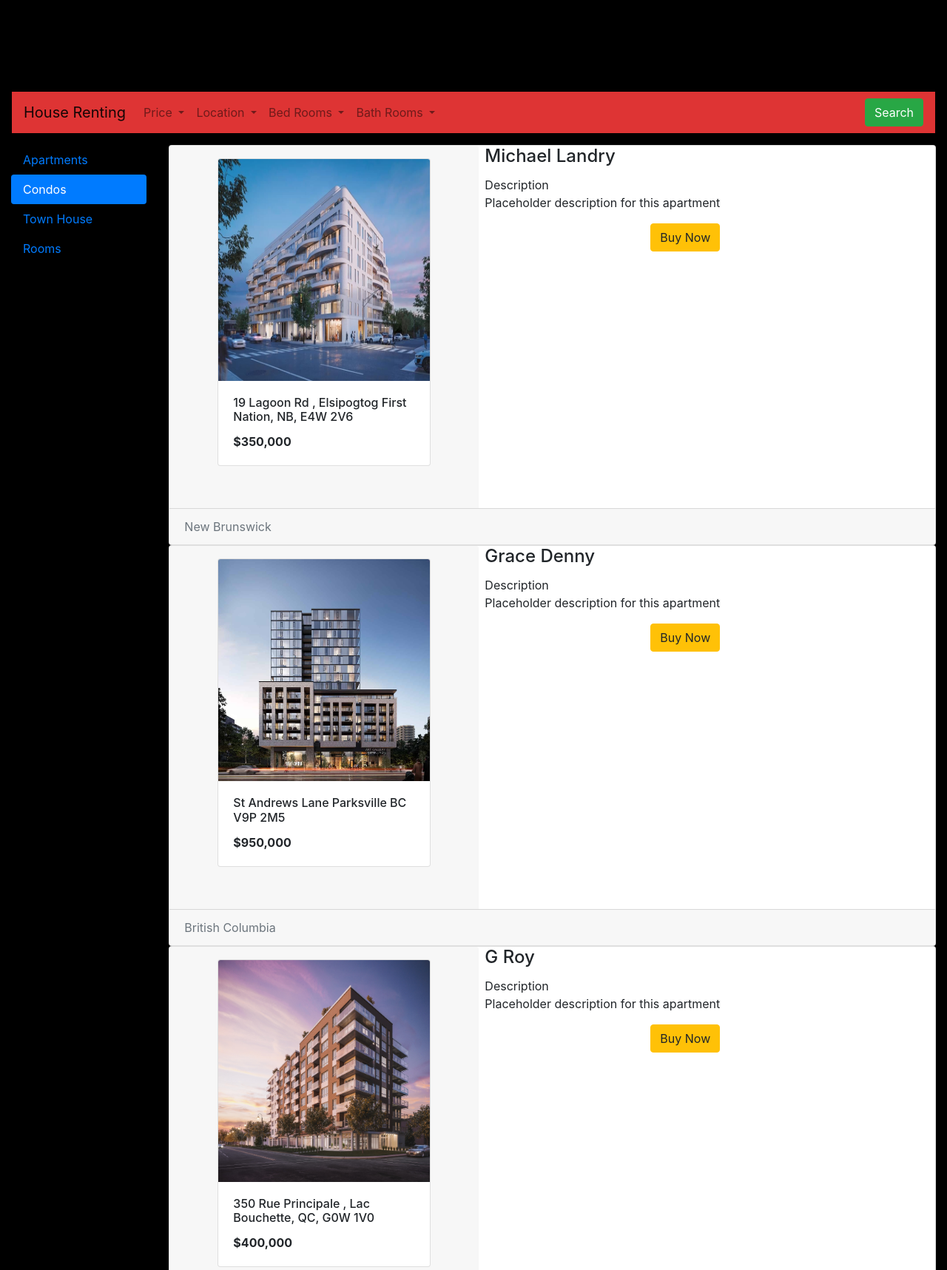
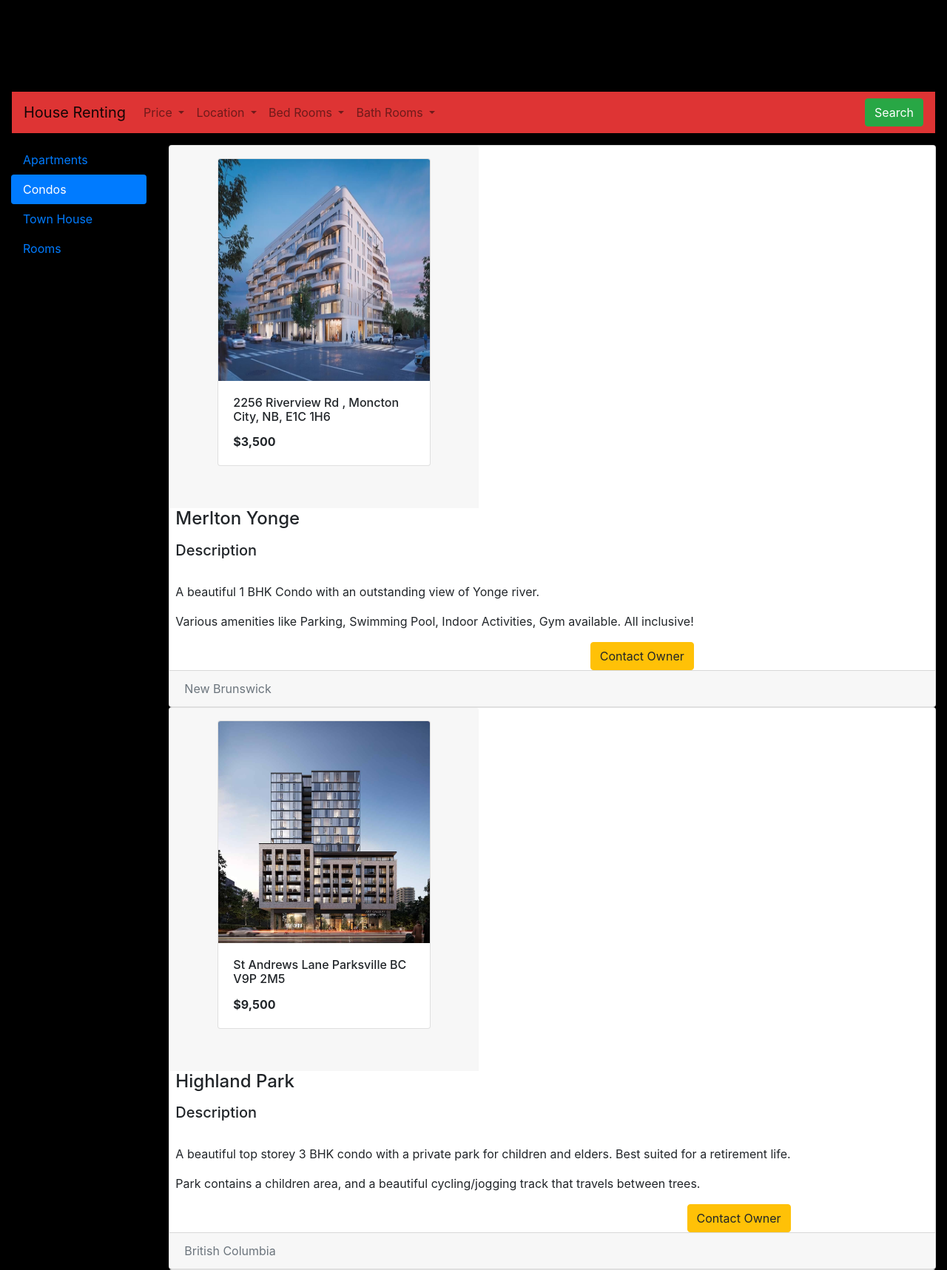
Before and after one commit to shreyasbabu/Web_Application_Canadore, a PHP site: page /Condos.php in a window 1280 px wide. Shown: the part 126-1843 px from the top of the page at 74% size. Run offline with PHP 8.4, Linux system fonts and the light colour scheme; some libraries are stand-ins or nearby versions.

Commit message:
Filled meaningful information for condos

```diff
--- a/Project/Condos.php
+++ b/Project/Condos.php
@@ -130,16 +130,16 @@
       <div class="card card-component" style="width: 18rem;">
         <img class="card-img-top img-size" src="images/c1.jpg" alt="Card image cap">
         <div class="card-body">
-            <h6 class="card-title">19 Lagoon Rd , Elsipogtog First Nation, NB, E4W 2V6</h6>
-            <p class="card-text font-weight-bold"> $350,000 </p>
+            <h6 class="card-title">2256  Riverview Rd , Moncton City, NB, E1C 1H6</h6>
+            <p class="card-text font-weight-bold"> $3,500 </p>
             <!--a href="#" class="btn btn-primary">Go somewhere</a-->
         </div>
     </div>
 </div>
 <div class="card-block px-2">
-    <h4 class="card-title">Michael Landry</h4>
-    <p class="card-text">Description<br>Placeholder description for this apartment</p>
-    <button type="button" class="btn btn-warning float-right">Buy Now</button>
+    <h4 class="card-title">Merlton Yonge</h4>
+    <p class="card-text"><h5>Description</h5><br>A beautiful 1 BHK Condo with an outstanding view of Yonge river.</p><p> Various amenities like Parking, Swimming Pool, Indoor Activities, Gym available. All inclusive!<br></p>
+    <button type="button" class="btn btn-warning float-right">Contact Owner</button>
 </div>
 <div class="w-100"></div>
 <div class="card-footer w-100 text-muted">
@@ -153,15 +153,16 @@
         <img class="card-img-top img-size" src="images/c2.jpg" alt="Card image cap">
         <div class="card-body">
             <h6 class="card-title">St Andrews Lane Parksville BC V9P 2M5</h6>
-            <p class="card-text font-weight-bold"> $950,000 </p>
+            <p class="card-text font-weight-bold"> $9,500 </p>
             <!--a href="#" class="btn btn-primary">Go somewhere</a-->
         </div>
     </div>
 </div>
 <div class="card-block px-2">
-    <h4 class="card-title">Grace Denny</h4>
-    <p class="card-text">Description<br>Placeholder description for this apartment</p>
-    <button type="button" class="btn btn-warning float-right ml-2">Buy Now</button>
+    <h4 class="card-title">Highland Park</h4>
+    <p class="card-text"><h5>Description</h5><br>A beautiful top storey 3 BHK condo with a private park for children and elders. Best suited for a retirement life.</p><p>Park contains a children area, and a
+    beautiful cycling/jogging track that travels between trees.</p>
+    <button type="button" class="btn btn-warning float-right ml-2">Contact Owner</button>
 </div>
 <div class="w-100"></div>
 <div class="card-footer w-100 text-muted">
@@ -174,20 +175,20 @@
       <div class="card card-component" style="width: 18rem;">
         <img class="card-img-top img-size" src="images/c3.jpg" alt="Card image cap">
         <div class="card-body">
-            <h6 class="card-title">350 Rue Principale , Lac Bouchette, QC, G0W 1V0</h6>
-            <p class="card-text font-weight-bold"> $400,000 </p>
+            <h6 class="card-title">38 Bloor Street , Lougheed, AB, T0B 2V0</h6>
+            <p class="card-text font-weight-bold"> $4,000 </p>
             <!--a href="#" class="btn btn-primary">Go somewhere</a-->
         </div>
     </div>
 </div>
 <div class="card-block px-2">
-    <h4 class="card-title">G Roy</h4>
-    <p class="card-text">Description<br>Placeholder description for this apartment</p>
-    <button type="button" class="btn btn-warning float-right ml-2">Buy Now</button>
+    <h4 class="card-title">Battistella Avenue</h4>
+    <p class="card-text"><h5>Description</h5><br>A beautiful 2 BHK Condo at the centre of Lougheed. At a 10 minute distance from the Airport.</p><p> Various amenities like Parking, Swimming Pool, Indoor Activities, Gym available. All inclusive!<br></p>
+    <button type="button" class="btn btn-warning float-right ml-2">Contact Owner</button>
 </div>
 <div class="w-100"></div>
 <div class="card-footer w-100 text-muted">
-    Quebec
+    Alberta
 </div>
 </div>
 </div>
```
